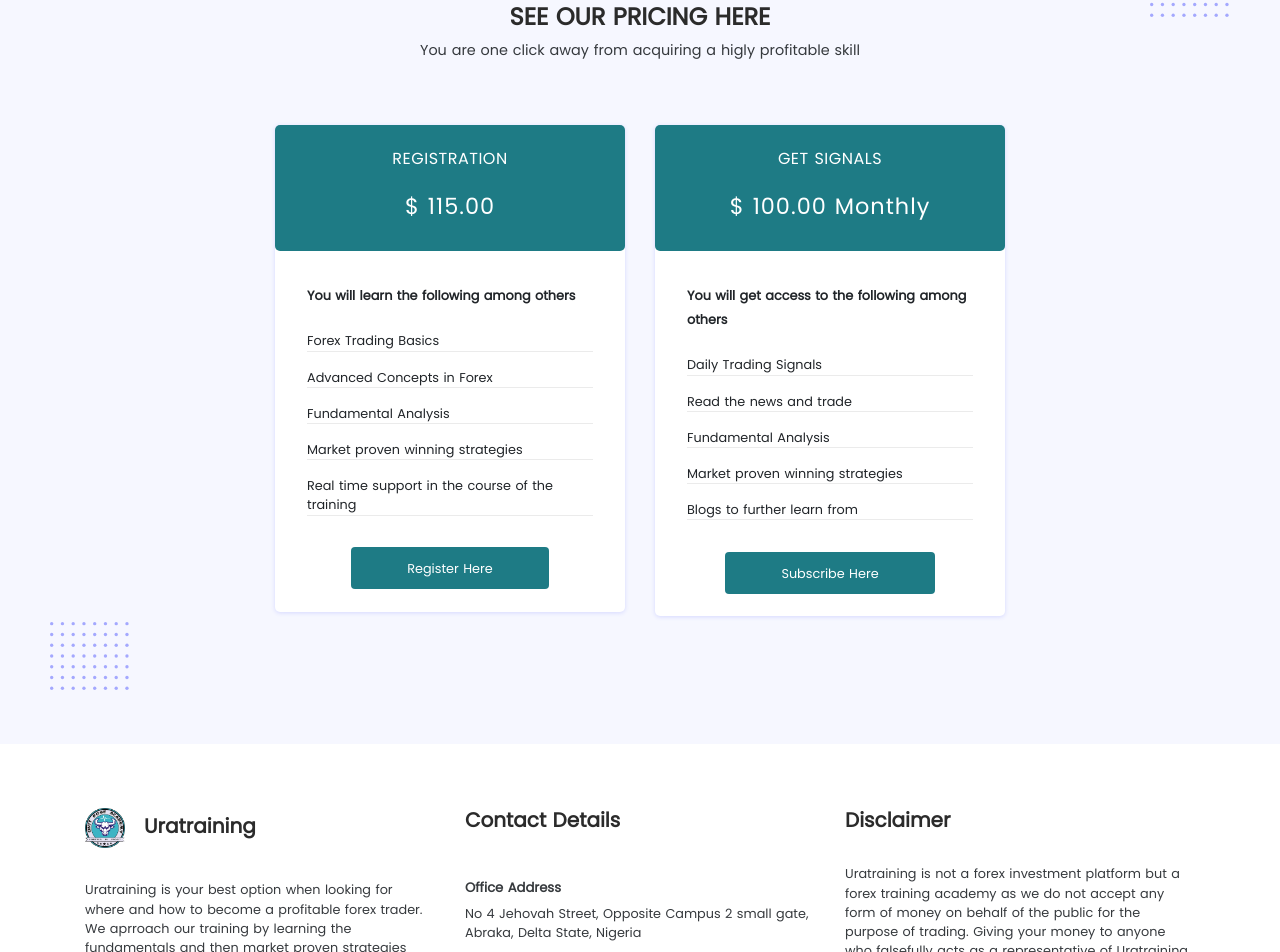
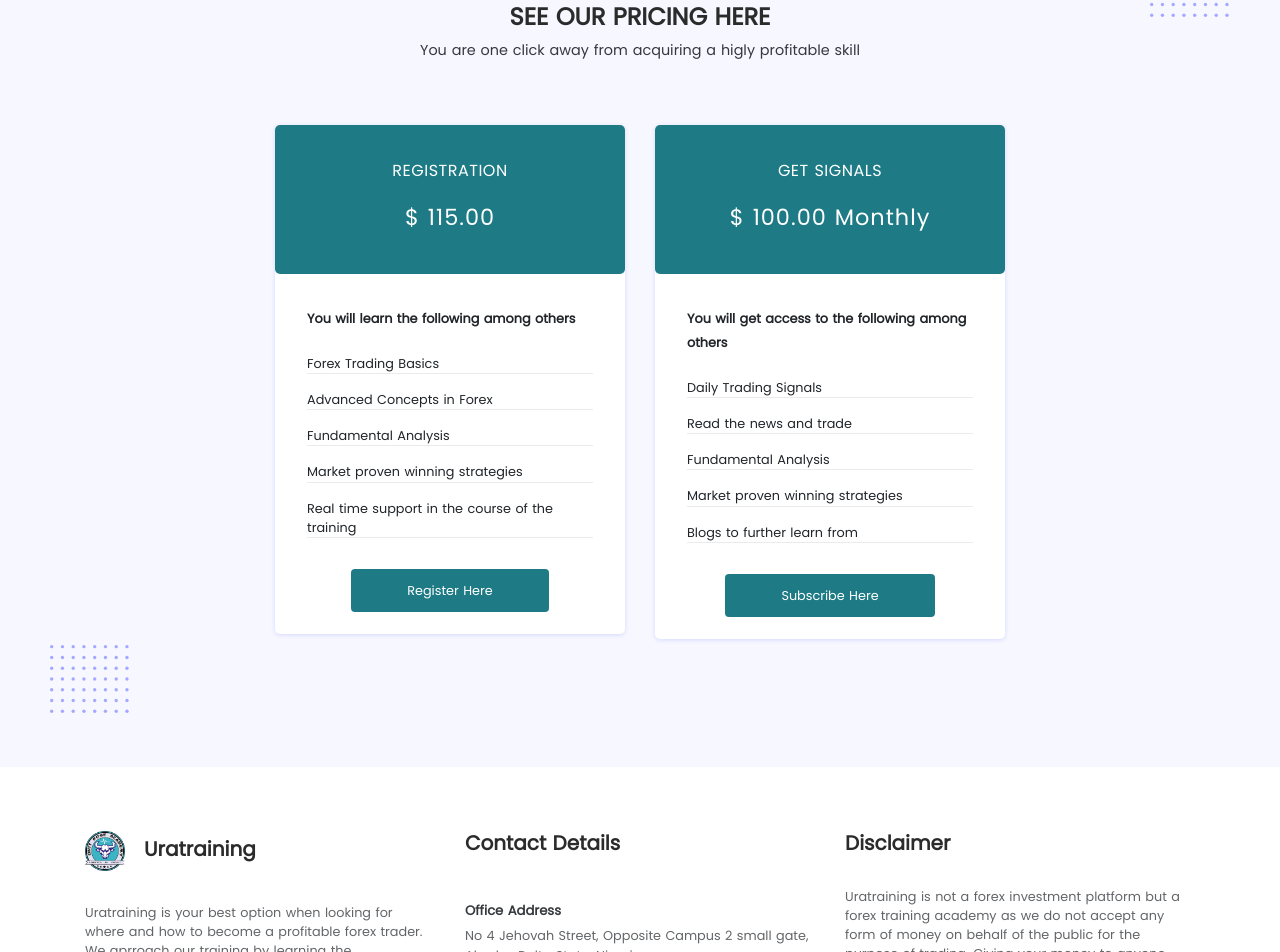
Before and after one commit to Achilles45/Uratraining, a Nuxt app: page / in a window 1280 px wide. Shown: the part 1636-2588 px from the top of the page. Built offline with nearby package versions, Linux system fonts and the light colour scheme.

Commit message:
Edited css issues in footer

```diff
--- a/components/Banner.vue
+++ b/components/Banner.vue
@@ -9,7 +9,7 @@
             world is the best. You are sure to walk away with the essential tips
             that are market proven on how to profitably trade the forex market
           </p>
-          <nuxt-link to="" class="hero__btn">Register Here</nuxt-link>
+          <nuxt-link to="/register" class="hero__btn">Register Here</nuxt-link>
         </div>
         <div class="col-md-6 img__holder">
           <img src="../assets/images/img1.jpg" class="banner__img" alt="" />
--- a/components/Footer.vue
+++ b/components/Footer.vue
@@ -78,7 +78,7 @@
   }
   p {
     font-size: 0.8rem;
-    opacity: 0.9;
+    opacity: 0.7;
   }
 }
 </style>
--- a/components/Pricing.vue
+++ b/components/Pricing.vue
@@ -117,7 +117,7 @@
     margin-bottom: 1.5rem;
     .header {
       background: #1e7b85;
-      padding: 1.5rem 2rem;
+      padding: 2.2rem 2rem;
       text-align: center;
       color: #fff;
       border-radius: 5px;
```
